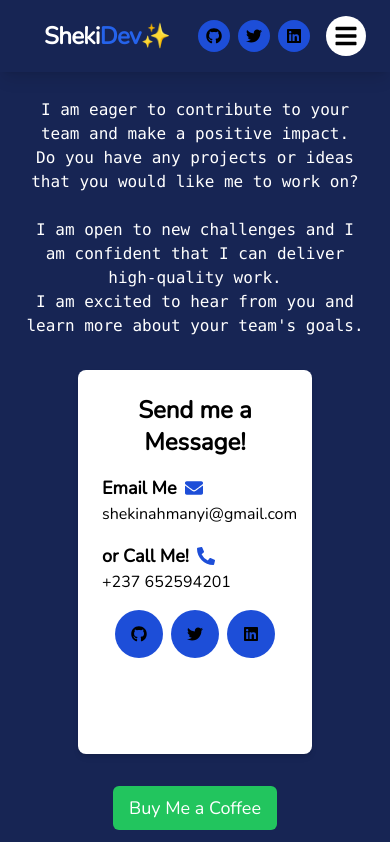
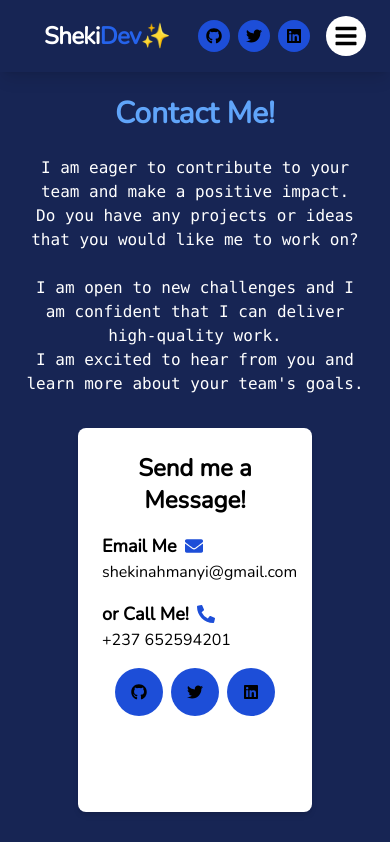
Before and after one commit to shekinahmanyi/portfolio-website2, a React (Create React App) app in the folder portfolio-site/: page /contact in a window 390 px wide. Shown: the top 842 px of the page. Built offline with nearby package versions, Linux system fonts and the light colour scheme.

Commit message:
Adjusted other elements for small screens

```diff
--- a/portfolio-site/src/pages/Contact.jsx
+++ b/portfolio-site/src/pages/Contact.jsx
@@ -11,7 +11,7 @@ function Contact() {
   return (
     <div className="bg-blue-950 min-h-screen flex items-center justify-center">
       <div className="container flex flex-col items-center font-nunito">
-        <h1 className="text-3xl text-blue-400 text-center font-bold mt-6">
+        <h1 className="text-3xl text-blue-400 text-center font-bold mt-24">
           Contact Me!
         </h1>
         <p className="text-white text-center text-base font-mono p-6">
@@ -68,7 +68,7 @@ function Contact() {
           href="https://www.buymeacoffee.com/shekinahmanyi"
           target="_blank"
           rel="noopener noreferrer"
-          className="transition ease-in-out delay-150 hover:-translate-y-1 hover:scale-110 bg-green-500 text-white text-lg font-medium px-4 py-2 rounded-md mt-4"
+          className="transition ease-in-out delay-150 hover:-translate-y-1 hover:scale-110 bg-green-500 text-white text-lg font-medium px-4 py-2 rounded-md mt-6 mb-4"
         >
           <span>Buy Me a Coffee</span>
         </a>
--- a/portfolio-site/src/pages/Skills.jsx
+++ b/portfolio-site/src/pages/Skills.jsx
@@ -11,7 +11,7 @@ import flutter from '../images/flutter.png'
 function Skills() {
   return (
     <div className="bg-blue-950 min-h-screen flex flex-col items-center justify-center">
-      <h1 className="text-blue-400 text-center text-2xl p-8 font-nunito mb-4 font-bold">Tools / Technologies</h1>
+      <h1 className="text-blue-400 text-center text-2xl p-8 font-nunito mt-24 mb-4 font-bold">Tools / Technologies</h1>
 
       <div className="grid grid-cols-2 sm:grid-cols-2 md:grid-cols-4 gap-8 font-nunito mb-8 font-bold">
         <div className="bg-black bg-opacity-20 p-2 rounded-lg flex flex-col items-center">
```
